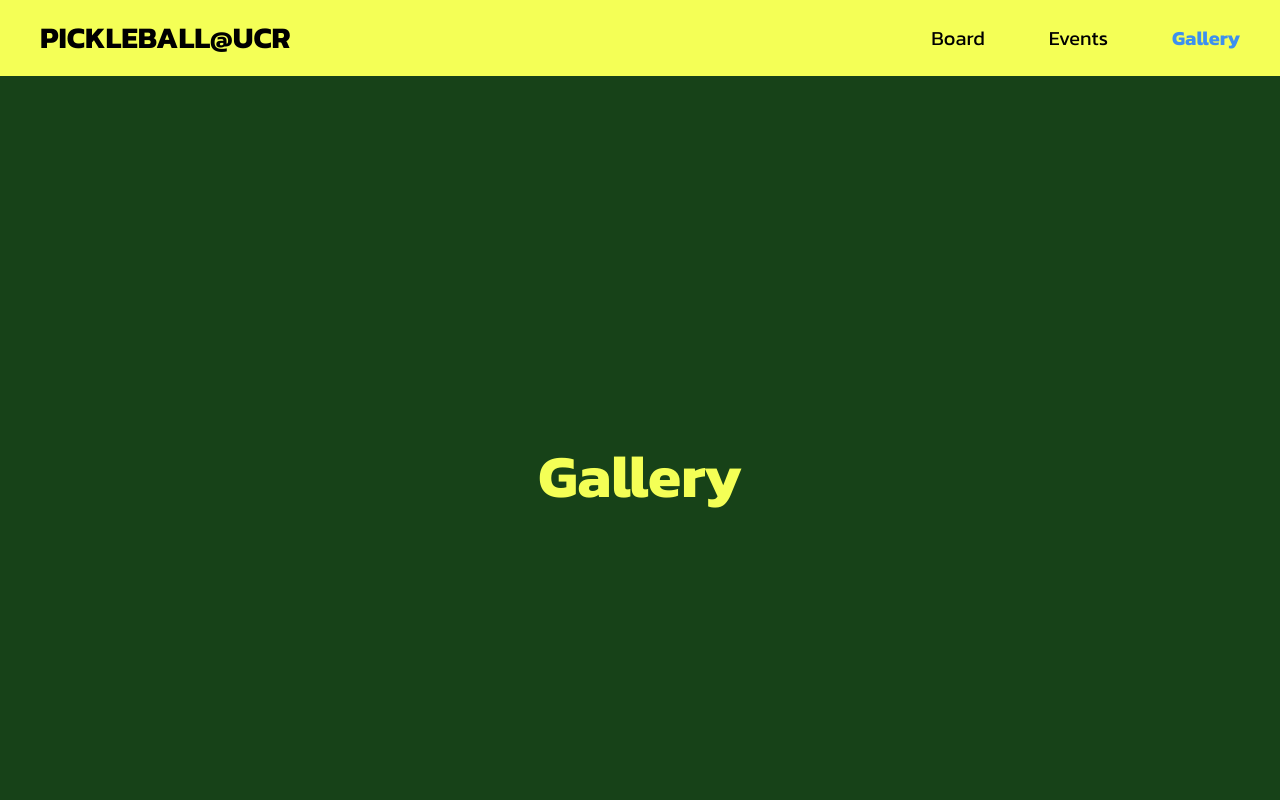
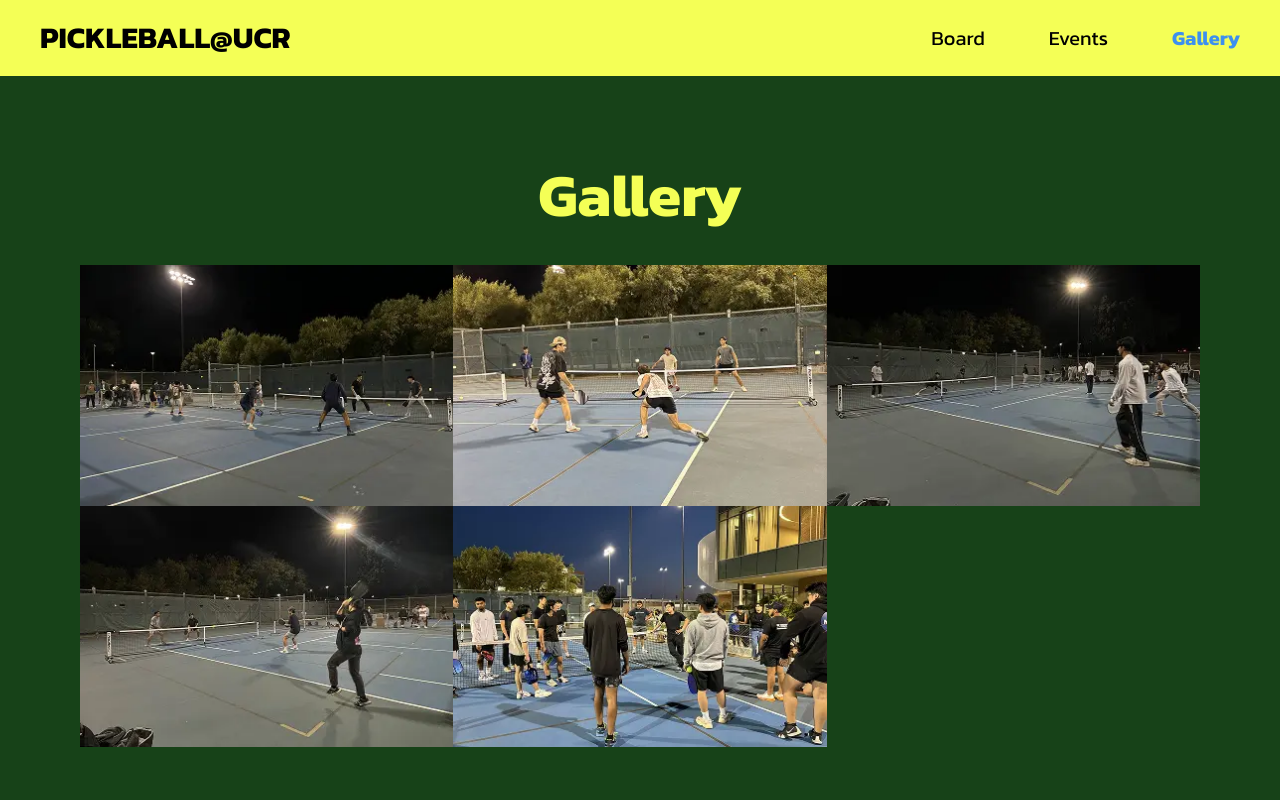
Before and after one commit to acm-ucr/pickleball-website, a Next.js app: page /gallery in a window 1280 px wide. Shown: the top 800 px of the page. Built offline with nearby package versions, Linux system fonts and the light colour scheme.

Commit message:
Made gallery images in a grid

```diff
--- a/src/app/gallery/page.tsx
+++ b/src/app/gallery/page.tsx
@@ -1,9 +1,11 @@
 import Header from "@/components/header";
+import GalleryImages from "@/components/gallery/gallery";
 
 const Gallery = () => {
   return (
     <div className="flex h-screen w-full flex-col items-center justify-center">
       <Header title="Gallery" />
+      <GalleryImages />
     </div>
   );
 };
--- /dev/null
+++ b/src/components/gallery/gallery.tsx
@@ -0,0 +1,28 @@
+import { gallery } from '@/data/gallery';
+import Image from 'next/image';
+
+
+const GalleryImages = () => {
+    return (
+    <div className="flex items-center justify-center py-10">
+      <div className="max-w-6xl w-full px-4">
+        <div className="grid grid-cols-1 sm:grid-cols-2 lg:grid-cols-3">
+          {gallery.map((src, index) => (
+            <div
+              key={index}
+              className="relative overflow-hidden w-full"
+            >
+              <Image
+                src={src.image}
+                alt={src.alt}
+                className="object-cover w-full h-auto"
+              />
+            </div>
+          ))}
+        </div>
+      </div>
+    </div>
+
+)};
+
+export default GalleryImages;
--- /dev/null
+++ b/src/data/gallery.ts
@@ -0,0 +1,30 @@
+import gallery1 from "@/public/images/gallery/gallery1.webp";
+import gallery2 from "@/public/images/gallery/gallery2.webp";
+import gallery3 from "@/public/images/gallery/gallery3.webp";
+import gallery4 from "@/public/images/gallery/gallery4.webp";
+import gallery5 from "@/public/images/gallery/gallery5.webp";
+
+export const gallery = [
+  {
+    image: gallery1,
+    alt: "Gallery Image 1",
+  },
+  {
+    image: gallery2,
+    alt: "Gallery Image 2",
+  },
+  {
+    image: gallery3,
+    alt: "Gallery Image 3",
+  },
+  {
+    image: gallery4,
+    alt: "Gallery Image 4",
+  },
+  {
+    image: gallery5,
+    alt: "Gallery Image 5",
+  },
+];
+
+export default gallery;
```
Also changed, not shown: 1 other file (tests, documents, lock files or other folders).
